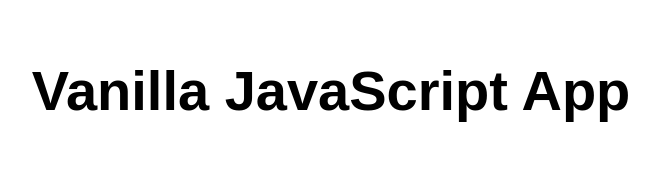
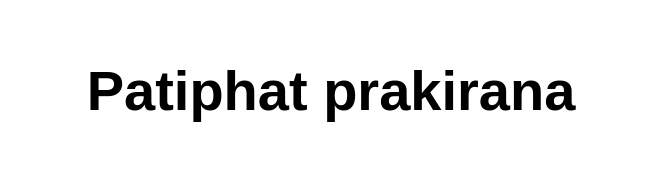
Before and after one commit to rlachez/webappkku, a website: page src/index.html in a window 1280 px wide. Shown: the whole page, without its empty margins (309-968 px from the left). Drawn offline with Linux system fonts and the light colour scheme.

Commit message:
Update index.html

```diff
--- a/src/index.html
+++ b/src/index.html
@@ -10,7 +10,7 @@
 
 <body>
   <main>
-    <h1>Vanilla JavaScript App</h1>
+    <h1>Patiphat prakirana</h1>
   </main>
 </body>
 
```
